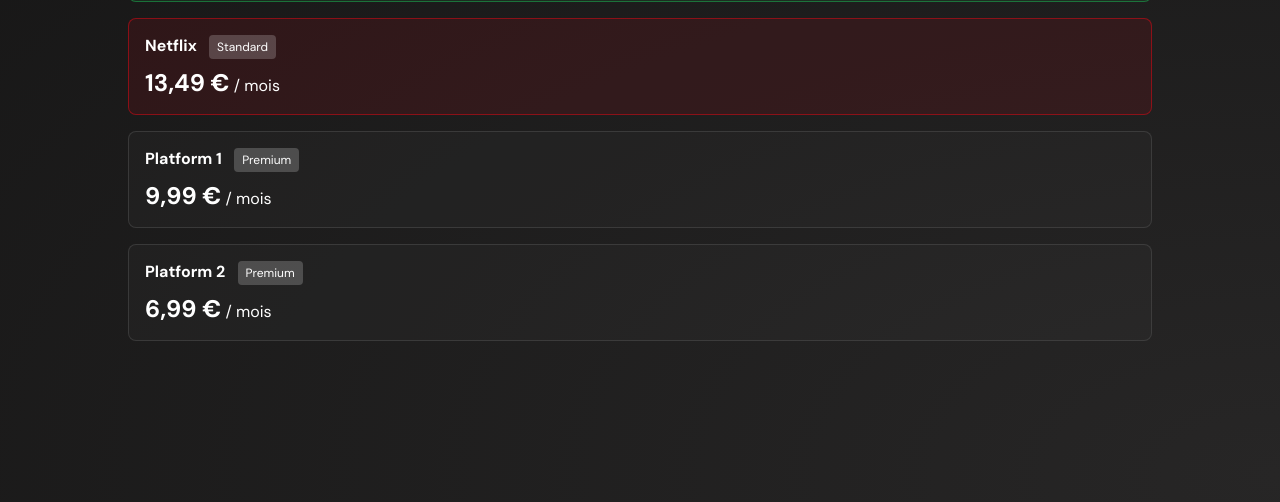
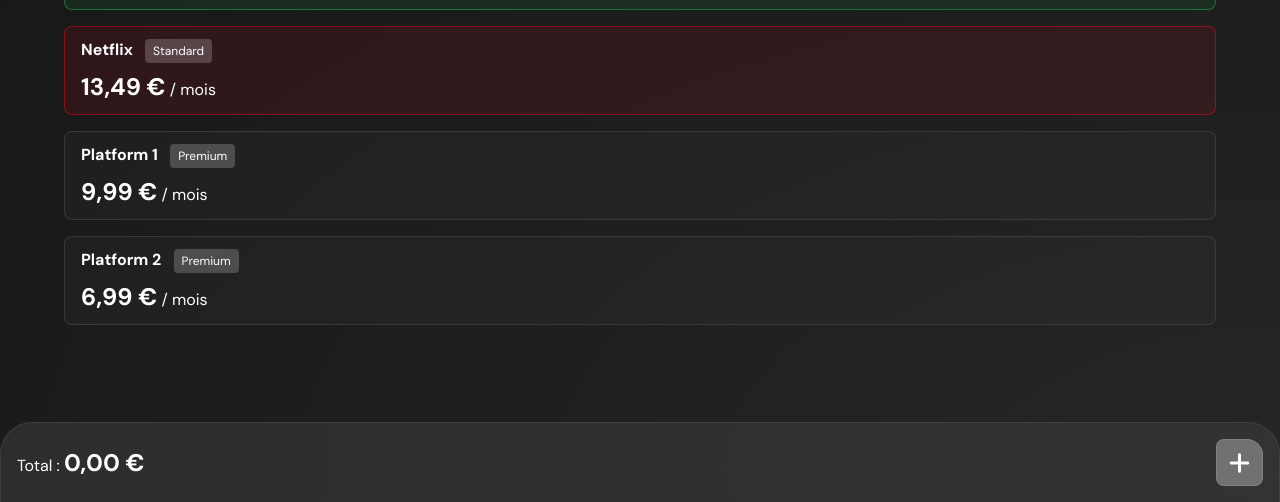
Before and after one commit to TheDstar/web-components, a plain HTML site: page index.html in a window 1280 px wide. Shown: the part 298-800 px from the top of the page. Drawn offline with Linux system fonts and the light colour scheme.

Commit message:
Added FontAwesome CDN & navbar and sub-item custom element JS files

```diff
--- /dev/null
+++ b/components/navbar.js
@@ -0,0 +1,52 @@
+class SubtrackerNavbar extends HTMLElement {
+    constructor() {
+        super();
+        this.render();
+    }
+
+    render() {
+        this.style.position = "fixed";
+        this.style.bottom = "0";
+        this.style.width = "100dvw";
+        this.style.height = "5rem";
+        this.style.display = "flex";
+        this.style.flexDirection = "row";
+        this.style.justifyContent = "space-between";
+        this.style.alignItems = "center";
+        this.style.padding = "1rem";
+        this.style.backgroundColor = "rgba(64, 64, 64, .5)";
+        this.style.borderTopLeftRadius = "2rem";
+        this.style.borderTopRightRadius = "2rem";
+        this.style.border = "solid 1px rgba(80, 80, 80, .5)";
+        this.style.borderBottom = "none";
+
+        this.innerHTML = `
+            <div>
+                <span>Total :</span>
+                <span style="font-weight: bold; font-size: 1.5rem;">0,00 €</span>
+            </div>
+            <div style="background-color: rgb(113, 113, 113);
+                border-radius: 8px;
+                border-top-right-radius: 16px;
+                border: none;
+                font-size: 1rem;
+                font-weight: bold;
+                cursor: pointer;
+                height: 100%;
+                aspect-ratio: 1/1;
+                display: flex;
+                justify-content: center;
+                align-items: center;
+                border: solid 1px rgba(150, 150, 150, .5);
+            ">
+            <i class="fa fa-plus" style="
+                font-size: 1.5rem;
+                color: white;
+            "></i>
+            </div>
+        `;
+    }
+
+}
+
+customElements.define('subtracker-navbar', SubtrackerNavbar);
--- a/components/subscriptionItem.js
+++ b/components/subscriptionItem.js
@@ -20,8 +20,8 @@ class SubscriptionItem extends HTMLElement {
 
         this.style.border = `solid 1px rgba(${color}, .5)`;
         this.style.backgroundColor = `rgba(${color}, .1)`;
-        this.style.width = "80dvw";
-        this.style.padding = "1rem";
+        this.style.width = "90dvw";
+        this.style.padding = ".75rem 1rem";
         this.style.borderRadius = "8px";
 
         this.innerHTML = `
--- a/index.html
+++ b/index.html
@@ -8,6 +8,8 @@
     <link rel="stylesheet" href="styles.css">
     <script type="module" src="components/subscriptionContainer.js"></script>
     <script type="module" src="components/subscriptionItem.js"></script>
+    <script type="module" src="components/navbar.js"></script>
+    <script src="https://kit.fontawesome.com/ef35ac4e21.js" crossorigin="anonymous"></script>
 </head>
 <body>
     <h1>Subtracker</h1>
@@ -17,5 +19,7 @@
         <subscription-item name="Platform 1" type="Premium" price="9,99 €"></subscription-item>
         <subscription-item name="Platform 2" type="Premium" price="6,99 €"></subscription-item>
     </subscription-container>
+
+    <subtracker-navbar></subtracker-navbar>
 </body>
 </html>
```
